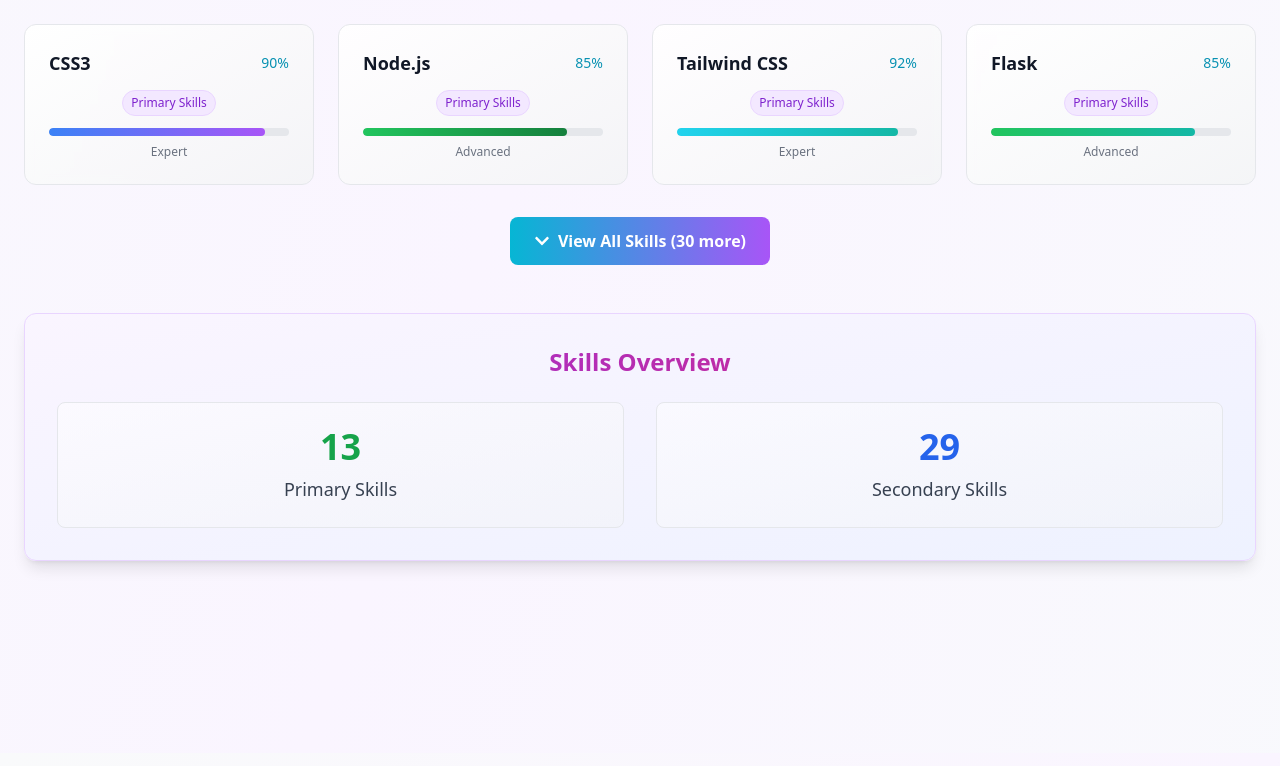
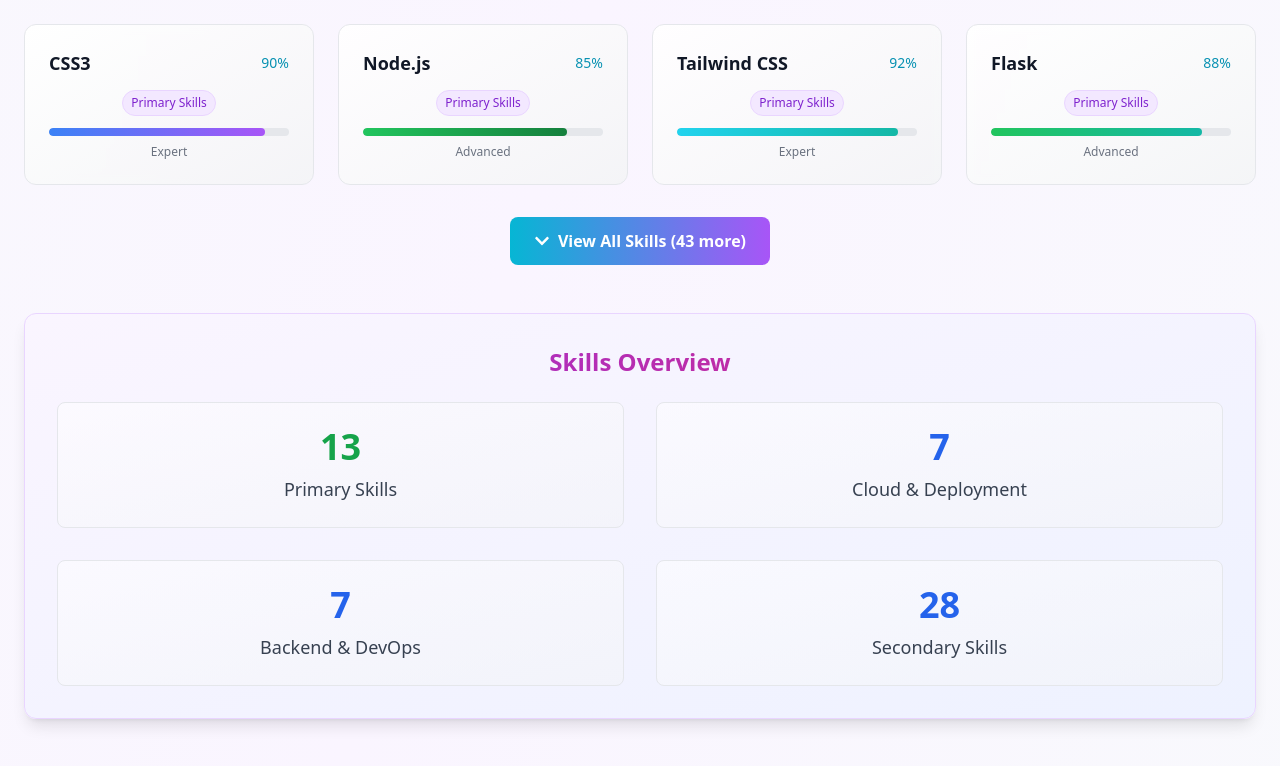
Before and after one commit to SyabAhmad/portfoliocv, a React (Create React App) app: page / in a window 1280 px wide. Shown: the part 2012-2778 px from the top of the page. Built offline with nearby package versions, Linux system fonts and the light colour scheme; no server answers.

Commit message:
refactor: Remove unused components and promo popup from SimpleChatbot; update skill levels in Skills component

```diff
--- a/src/App.js
+++ b/src/App.js
@@ -14,8 +14,6 @@
 import SimpleChatbot from "./components/SimpleChatbot";
 import VoiceAssistant from "./components/VoiceAssistant";
 import AnimatedPatterns from "./components/AnimatedPatterns";
-import FloatingCatAnimation from "./components/FloatingCatAnimation";
-import InteractiveCTA from "./components/InteractiveCTA";
 import DesignPortfolio from "./components/DesignPortfolio";
 import RevitPortfolio from "./components/RevitPortfolio";
 import AutoCADPortfolio from "./components/AutoCADPortfolio";
@@ -96,10 +94,6 @@
             <Footer />
           </Layout>
           <AnimatedPatterns />
-          {/* Floating Cat Animation - Appears randomly on all pages */}
-          <FloatingCatAnimation />
-          {/* Interactive CTA - Shows contextual call-to-action with gifs */}
-          <InteractiveCTA />
           {/* Global Chatbot - Available on all pages */}
           <SimpleChatbot />
           {/* Voice AI Assistant - Available on all pages */}
--- a/src/components/SKill.js
+++ b/src/components/SKill.js
@@ -10,7 +10,7 @@
       { name: "Python", level: 95, color: "from-blue-400 to-yellow-400" },
       { name: "JavaScript", level: 90, color: "from-yellow-400 to-yellow-600" },
       { name: "React", level: 90, color: "from-cyan-400 to-blue-500" },
-      { name: "PostgreSQL", level: 80, color: "from-blue-700 to-indigo-700" },
+      { name: "PostgreSQL", level: 85, color: "from-blue-700 to-indigo-700" },
       { name: "SQL", level: 85, color: "from-gray-400 to-gray-600" },
       { name: "Pandas", level: 95, color: "from-blue-400 to-purple-400" },
       { name: "NumPy", level: 92, color: "from-blue-500 to-cyan-500" },
@@ -18,8 +18,78 @@
       { name: "CSS3", level: 90, color: "from-blue-500 to-purple-500" },
       { name: "Node.js", level: 85, color: "from-green-500 to-green-700" },
       { name: "Tailwind CSS", level: 92, color: "from-cyan-400 to-teal-500" },
-      { name: "Flask", level: 85, color: "from-green-500 to-teal-500" },
-      { name: "FastAPI", level: 80, color: "from-blue-500 to-cyan-500" },
+      { name: "Flask", level: 88, color: "from-green-500 to-teal-500" },
+      { name: "FastAPI", level: 82, color: "from-blue-500 to-cyan-500" },
+    ],
+    "Cloud & Deployment": [
+      { name: "AWS EC2", level: 85, color: "from-orange-400 to-yellow-500" },
+      {
+        name: "AWS Security Groups",
+        level: 80,
+        color: "from-orange-500 to-red-500",
+      },
+      {
+        name: "Flask Server Hosting",
+        level: 85,
+        color: "from-green-400 to-teal-500",
+      },
+      {
+        name: "Port Management",
+        level: 78,
+        color: "from-purple-400 to-indigo-500",
+      },
+      {
+        name: "Vercel Deployment",
+        level: 88,
+        color: "from-gray-600 to-gray-800",
+      },
+      {
+        name: "Frontend-Backend Integration",
+        level: 85,
+        color: "from-cyan-400 to-blue-500",
+      },
+      {
+        name: "Cloud Networking",
+        level: 75,
+        color: "from-blue-500 to-indigo-500",
+      },
+    ],
+    "Backend & DevOps": [
+      {
+        name: "Flask-Migrate / Alembic",
+        level: 82,
+        color: "from-green-500 to-emerald-500",
+      },
+      {
+        name: "CORS Configuration",
+        level: 88,
+        color: "from-teal-400 to-cyan-500",
+      },
+      {
+        name: "Environment Variables",
+        level: 90,
+        color: "from-gray-400 to-gray-600",
+      },
+      {
+        name: "Production API Hosting",
+        level: 85,
+        color: "from-indigo-400 to-purple-500",
+      },
+      {
+        name: "API Testing (curl/Postman)",
+        level: 90,
+        color: "from-orange-400 to-pink-500",
+      },
+      {
+        name: "Virtual Environments (venv)",
+        level: 92,
+        color: "from-purple-400 to-indigo-500",
+      },
+      {
+        name: "Python Package Management",
+        level: 88,
+        color: "from-blue-400 to-cyan-500",
+      },
     ],
     "Secondary Skills": [
       { name: "TypeScript", level: 70, color: "from-blue-500 to-blue-700" },
@@ -44,7 +114,6 @@
       { name: "OpenAI API", level: 88, color: "from-purple-400 to-pink-400" },
       { name: "Next.js", level: 82, color: "from-gray-800 to-black" },
       { name: "Bootstrap", level: 85, color: "from-purple-500 to-indigo-600" },
-      { name: "Bootstrap", level: 85, color: "from-purple-500 to-indigo-600" },
       { name: "MySQL", level: 88, color: "from-blue-600 to-blue-800" },
       { name: "Firebase", level: 82, color: "from-yellow-500 to-orange-500" },
       { name: "Docker", level: 78, color: "from-blue-400 to-cyan-500" },
@@ -66,7 +135,7 @@
         (acc, [category, skills]) => {
           return [...acc, ...skills.map((skill) => ({ ...skill, category }))];
         },
-        []
+        [],
       );
       return showAllSkills ? allSkills : allSkills.slice(0, 12);
     } else {
@@ -80,7 +149,7 @@
     activeCategory === "All"
       ? Object.values(skillsData).reduce(
           (acc, skills) => acc + skills.length,
-          0
+          0,
         )
       : skillsData[activeCategory]?.length || 0;
 
@@ -153,10 +222,10 @@
               {skill.level >= 90
                 ? "Expert"
                 : skill.level >= 80
-                ? "Advanced"
-                : skill.level >= 70
-                ? "Intermediate"
-                : "Beginner"}
+                  ? "Advanced"
+                  : skill.level >= 70
+                    ? "Intermediate"
+                    : "Beginner"}
             </div>
           </div>
         ))}
--- a/src/components/SimpleChatbot.js
+++ b/src/components/SimpleChatbot.js
@@ -7,8 +7,6 @@
   const [inputValue, setInputValue] = useState("");
   const [isTyping, setIsTyping] = useState(false);
   const [currentResponse, setCurrentResponse] = useState(null);
-  const [showPromoPopup, setShowPromoPopup] = useState(false);
-  const [promoShown, setPromoShown] = useState(false); // Track if promo was already shown
   const location = useLocation();
   const navigate = useNavigate();
 
@@ -23,18 +21,6 @@
     return "Portfolio";
   };
 
-  // Show promo popup after 2 minutes - ONLY ONCE
-  useEffect(() => {
-    if (!promoShown) {
-      const timer = setTimeout(() => {
-        setShowPromoPopup(true);
-        setPromoShown(true); // Mark as shown so it won't show again
-      }, 120000); // 2 minutes = 120,000 milliseconds
-
-      return () => clearTimeout(timer);
-    }
-  }, [promoShown]);
-
   const handleSendMessage = async () => {
     if (!inputValue.trim() || isTyping) return;
 
@@ -42,9 +28,6 @@
     const currentPage = getCurrentPage();
     setInputValue("");
     setIsTyping(true);
-
-    // Hide promo popup when user starts using the AI
-    setShowPromoPopup(false);
 
     try {
       const contextualInput = `[User is on ${currentPage} page] ${currentInput}`;
@@ -82,17 +65,6 @@
     setCurrentResponse(null);
   };
 
-  const closePromoPopup = () => {
-    setShowPromoPopup(false);
-    // Don't reset promoShown - keep it true so it won't show again
-  };
-
-  const handlePromoClick = () => {
-    setShowPromoPopup(false);
-    // Navigate to MenteE page
-    navigate("/mentee");
-  };
-
   return (
     <>
       {/* Bottom Input - Mobile Responsive */}
@@ -120,88 +92,6 @@
           </button>
         </div>
       </div>
-
-      {/* Promo Popup - Mobile Responsive */}
-      {showPromoPopup && (
-        <div className="fixed inset-0 flex items-center justify-center z-50 px-4">
-          <div className="bg-white rounded-2xl shadow-2xl border border-gray-200 p-4 sm:p-6 w-full max-w-sm animate-in zoom-in-95 duration-500">
-            <div className="flex justify-between items-start mb-3 sm:mb-4">
-              <div className="flex items-center space-x-2">
-                <div className="w-8 h-8 sm:w-10 sm:h-10 bg-gradient-to-r from-blue-500 to-purple-500 rounded-full flex items-center justify-center shadow-lg">
-                  <Bot size={16} className="sm:hidden text-white" />
-                  <Bot size={20} className="hidden sm:block text-white" />
-                </div>
-                <div>
-                  <h3 className="font-bold text-gray-800 flex items-center gap-1 text-sm sm:text-base">
-                    MenteE's AI 🥀 (Voice Mode now live!)
-                    <Sparkles size={12} className="sm:hidden text-purple-500" />
-                    <Sparkles
-                      size={14}
-                      className="hidden sm:block text-purple-500"
-                    />
-                  </h3>
-                  <p className="text-xs text-gray-500">
-                    Your AI assistant is ready!
-                  </p>
-                </div>
-              </div>
-              <button
-                onClick={closePromoPopup}
-                className="text-gray-400 hover:text-gray-600 p-1 hover:bg-gray-100 rounded-full transition-colors"
-              >
-                <X size={14} className="sm:hidden" />
-                <X size={16} className="hidden sm:block" />
-              </button>
-            </div>
-
-            {/* Product Showcase */}
-            <div className="space-y-3">
-              <div className="bg-gradient-to-r from-blue-50 to-cyan-50 border border-blue-200 rounded-xl p-4">
-                <div className="flex items-center justify-between mb-2">
-                  <h4 className="font-bold text-blue-800 text-sm">DocxBox</h4>
-                  <span className="bg-green-500 text-white text-xs px-2 py-1 rounded-full font-medium">
-                    Now Live!
-                  </span>
-                </div>
-                <p className="text-blue-700 text-xs mb-3">
-                  🔒 Privacy-first Android document manager with
-                  enterprise-grade security
-                </p>
-                <a
-                  href="https://docxbox.app"
-                  target="_blank"
-                  rel="noopener noreferrer"
-                  className="block w-full bg-gradient-to-r from-blue-500 to-cyan-500 hover:from-blue-600 hover:to-cyan-600 text-white text-center py-2 rounded-lg font-medium text-xs transition-all duration-200 hover:scale-105"
-                >
-                  Try DocxBox Free
-                </a>
-              </div>
-
-              <div className="bg-gradient-to-r from-orange-50 to-yellow-50 border border-orange-200 rounded-xl p-4">
-                <div className="flex items-center justify-between mb-2">
-                  <h4 className="font-bold text-orange-800 text-sm">cvAI</h4>
-                  <span className="bg-orange-500 text-white text-xs px-2 py-1 rounded-full font-medium">
-                    In Development
-                  </span>
-                </div>
-                <p className="text-orange-700 text-xs mb-3">
-                  🤖 AI-powered resume analysis platform for smarter hiring
-                </p>
-                <button
-                  onClick={handlePromoClick}
-                  className="block w-full bg-gradient-to-r from-orange-500 to-yellow-500 hover:from-orange-600 hover:to-yellow-600 text-white text-center py-2 rounded-lg font-medium text-xs transition-all duration-200 hover:scale-105"
-                >
-                  Learn More
-                </button>
-              </div>
-            </div>
-
-            <p className="text-xs text-gray-500 text-center mt-2 sm:mt-3">
-              Ask anything about the portfolio
-            </p>
-          </div>
-        </div>
-      )}
 
       {/* Simple Response Panel - Mobile Responsive */}
       {currentResponse && (
@@ -236,14 +126,6 @@
         </div>
       )}
 
-      {/* Light Overlay for Promo Popup */}
-      {showPromoPopup && (
-        <div
-          className="fixed inset-0 bg-black/30 z-40 backdrop-blur-sm"
-          onClick={closePromoPopup}
-        />
-      )}
-
       {/* Light Overlay for Response Panel */}
       {currentResponse && (
         <div className="fixed inset-0 bg-black/10 z-40" onClick={closePanel} />
```
